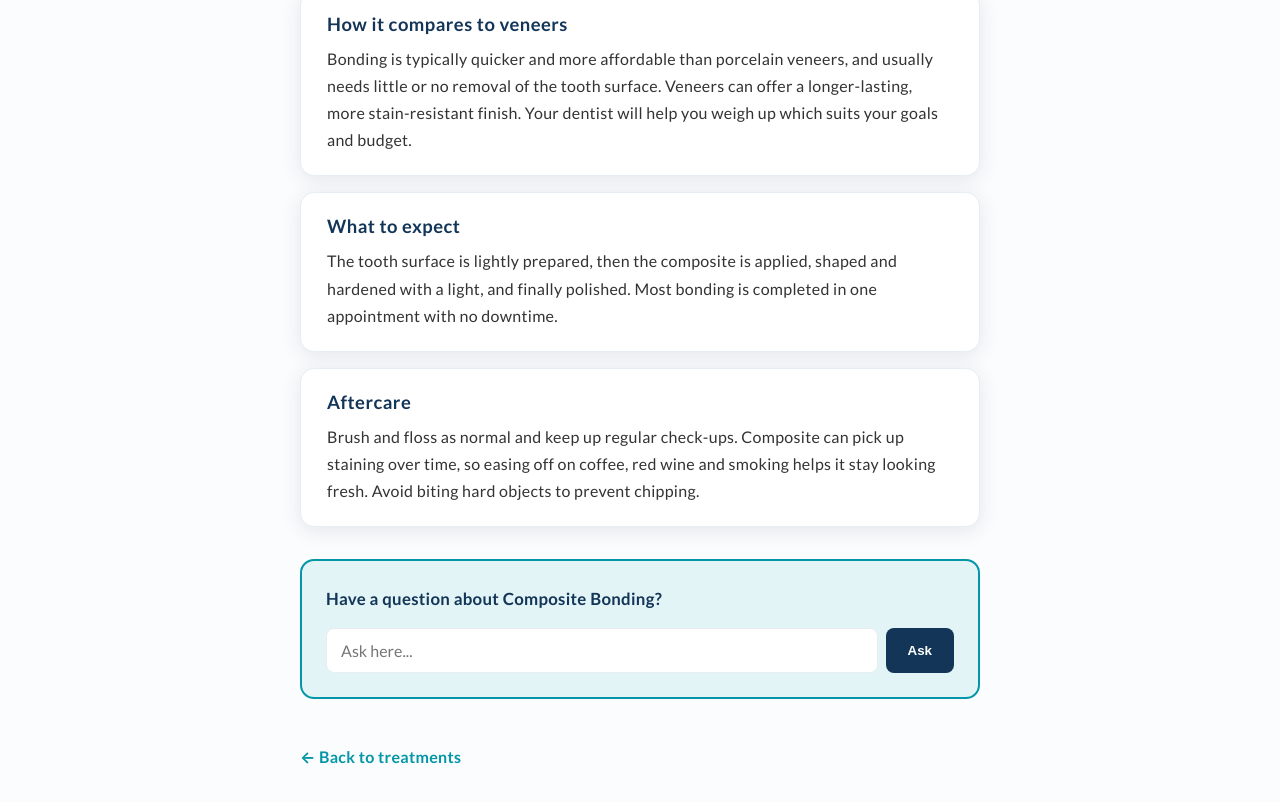
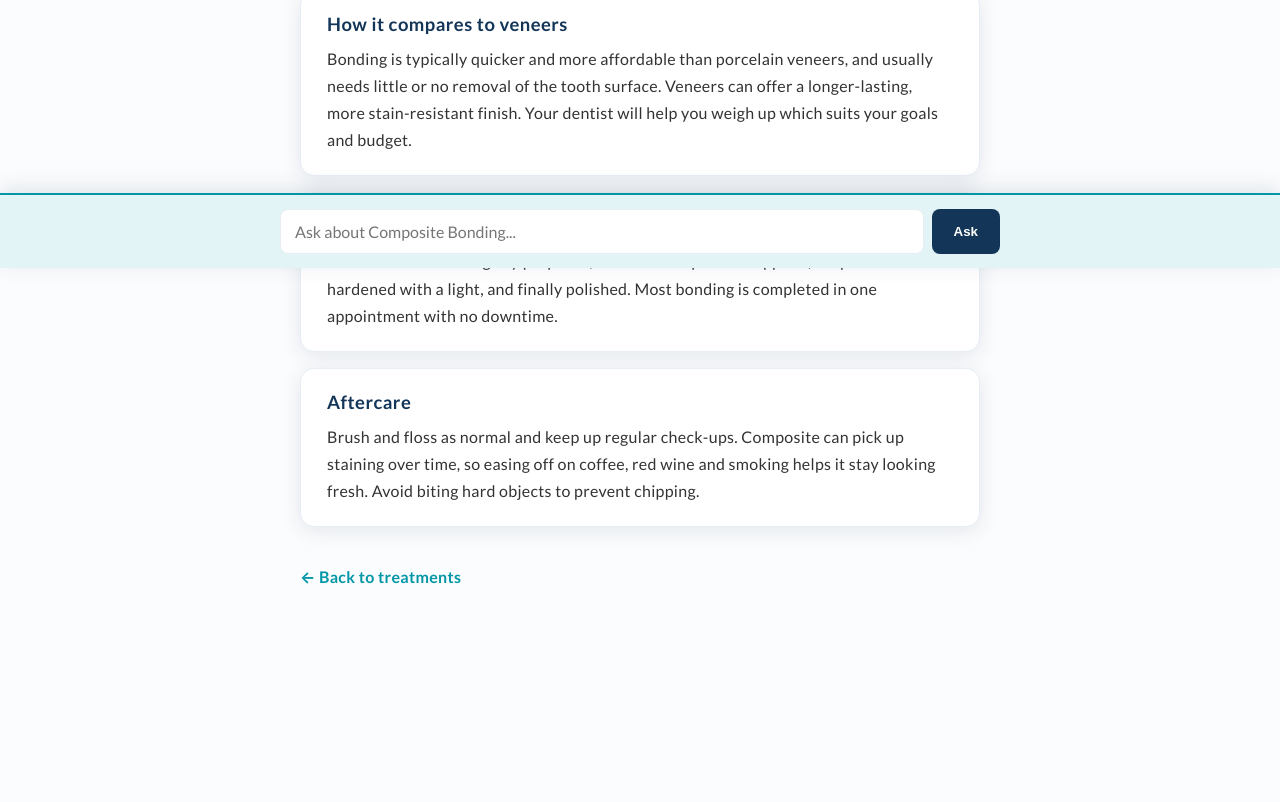
Before and after one commit to ykbhrn/patient-companion, a React (Vite) app: page /treatments/bonding in a window 1280 px wide. Shown: the part 532-1334 px from the top of the page. After the commit the page ends 1243 px from the top, so only its background shows below. Built offline with nearby package versions, Linux system fonts and the light colour scheme.

Commit message:
fixed askbox

```diff
--- a/src/App.css
+++ b/src/App.css
@@ -77,7 +77,7 @@
 .main {
   max-width: 720px;
   margin: 0 auto;
-  padding: 12px 20px 60px;
+  padding: 12px 20px 120px; /* extra bottom padding for the docked bar */
 }
 
 /* ---- Content pages ---- */
@@ -173,23 +173,89 @@
   line-height: 1.5;
 }
 
-/* ---- Ask box ---- */
-.askbox {
-  margin-top: 32px;
-  padding: 22px;
+/* ---- Ask box (docked) ---- */
+.askbox-dock {
+  position: fixed;
+  bottom: 0;
+  left: 0;
+  right: 0;
+  z-index: 100;
   background: var(--teal-light);
-  border-radius: var(--radius);
-  border: 1px solid var(--teal);
+  border-top: 2px solid var(--teal);
+  padding: 14px 16px;
+  box-shadow: 0 -4px 20px rgba(19, 53, 88, 0.12);
 }
+
+.askbox-panel {
+  max-width: 720px;
+  margin: 0 auto 12px;
+  max-height: 55vh;
+  overflow-y: auto;
+}
+
+.askbox-panel-header {
+  display: flex;
+  justify-content: space-between;
+  align-items: center;
+  margin-bottom: 12px;
+  position: sticky;
+  top: 0;
+  background: var(--teal-light);
+  padding-bottom: 8px;
+}
+
 .askbox-label {
   font-weight: 700;
   color: var(--navy);
-  margin-bottom: 12px;
+  font-size: 1rem;
 }
+
+.askbox-close {
+  background: none;
+  border: none;
+  font-size: 1.1rem;
+  cursor: pointer;
+  color: var(--muted);
+  padding: 4px 8px;
+}
+
+.askbox-conversation {
+  display: flex;
+  flex-direction: column;
+  gap: 10px;
+}
+
+.askbox-user {
+  align-self: flex-end;
+  background: var(--navy);
+  color: var(--white);
+  padding: 10px 14px;
+  border-radius: 12px 12px 2px 12px;
+  max-width: 85%;
+}
+
+.askbox-answer {
+  align-self: flex-start;
+  background: var(--white);
+  padding: 12px 16px;
+  border-radius: 12px 12px 12px 2px;
+  border-left: 3px solid var(--teal);
+  max-width: 90%;
+  line-height: 1.6;
+}
+
+.askbox-loading {
+  color: var(--muted);
+  font-style: italic;
+}
+
 .askbox-input-row {
   display: flex;
   gap: 8px;
+  max-width: 720px;
+  margin: 0 auto;
 }
+
 .askbox-input {
   flex: 1;
   padding: 12px 14px;
@@ -202,6 +268,7 @@
   outline: none;
   border-color: var(--teal);
 }
+
 .askbox-btn {
   background: var(--navy);
   color: var(--white);
@@ -219,53 +286,3 @@
   opacity: 0.6;
   cursor: default;
 }
-.askbox-answer {
-  margin-top: 16px;
-  padding: 14px 16px;
-  background: var(--white);
-  border-radius: 8px;
-  border-left: 3px solid var(--teal);
-  line-height: 1.6;
-}
-.askbox {
-  margin-top: 32px;
-  margin-bottom: 24px;
-  padding: 24px;
-  background: var(--teal-light);
-  border-radius: var(--radius);
-  border: 2px solid var(--teal);
-}
-.askbox-label {
-  font-weight: 700;
-  color: var(--navy);
-  margin-bottom: 14px;
-  font-size: 1.05rem;
-}
-.askbox-conversation {
-  margin-bottom: 14px;
-  display: flex;
-  flex-direction: column;
-  gap: 10px;
-}
-.askbox-user {
-  align-self: flex-end;
-  background: var(--navy);
-  color: var(--white);
-  padding: 10px 14px;
-  border-radius: 12px 12px 2px 12px;
-  max-width: 85%;
-}
-.askbox-answer {
-  align-self: flex-start;
-  background: var(--white);
-  padding: 12px 16px;
-  border-radius: 12px 12px 12px 2px;
-  border-left: 3px solid var(--teal);
-  max-width: 90%;
-  line-height: 1.6;
-}
-.askbox-loading {
-  color: var(--muted);
-  font-style: italic;
-  margin-bottom: 10px;
-}
--- a/src/components/AskBox.jsx
+++ b/src/components/AskBox.jsx
@@ -5,6 +5,7 @@ function AskBox({ topic, context }) {
   const [messages, setMessages] = useState([]);
   const [loading, setLoading] = useState(false);
   const bottomRef = useRef(null);
+  const [open, setOpen] = useState(false);
 
   useEffect(() => {
     bottomRef.current?.scrollIntoView({ behavior: "smooth" });
@@ -48,32 +49,40 @@ function AskBox({ topic, context }) {
   };
 
   return (
-    <div className="askbox">
-      <p className="askbox-label">Have a question about {topic}?</p>
+    <div className={`askbox-dock ${open ? "open" : ""}`}>
+      {open && (
+        <div className="askbox-panel">
+          <div className="askbox-panel-header">
+            <span className="askbox-label">Ask about {topic}</span>
+            <button className="askbox-close" onClick={() => setOpen(false)}>
+              ✕
+            </button>
+          </div>
 
-      {messages.length > 0 && (
           <div className="askbox-conversation">
             {messages.map((msg, index) => (
               <p
                 key={index}
-              className={msg.role === "user" ? "askbox-user" : "askbox-answer"}
+                className={
+                  msg.role === "user" ? "askbox-user" : "askbox-answer"
+                }
               >
                 {msg.content}
               </p>
             ))}
+            {loading && <p className="askbox-loading">Thinking…</p>}
+            <div ref={bottomRef} />
+          </div>
         </div>
       )}
-
-      {loading && <p className="askbox-loading">Thinking…</p>}
-
-      <div ref={bottomRef} />
 
       <div className="askbox-input-row">
         <input
           className="askbox-input"
           value={question}
+          onFocus={() => setOpen(true)}
           onChange={(e) => setQuestion(e.target.value)}
-          placeholder="Ask here..."
+          placeholder={`Ask about ${topic}...`}
           onKeyDown={(e) => e.key === "Enter" && handleAsk()}
         />
         <button className="askbox-btn" onClick={handleAsk} disabled={loading}>
```
Lines whose indentation alone changed are shown as unchanged.
